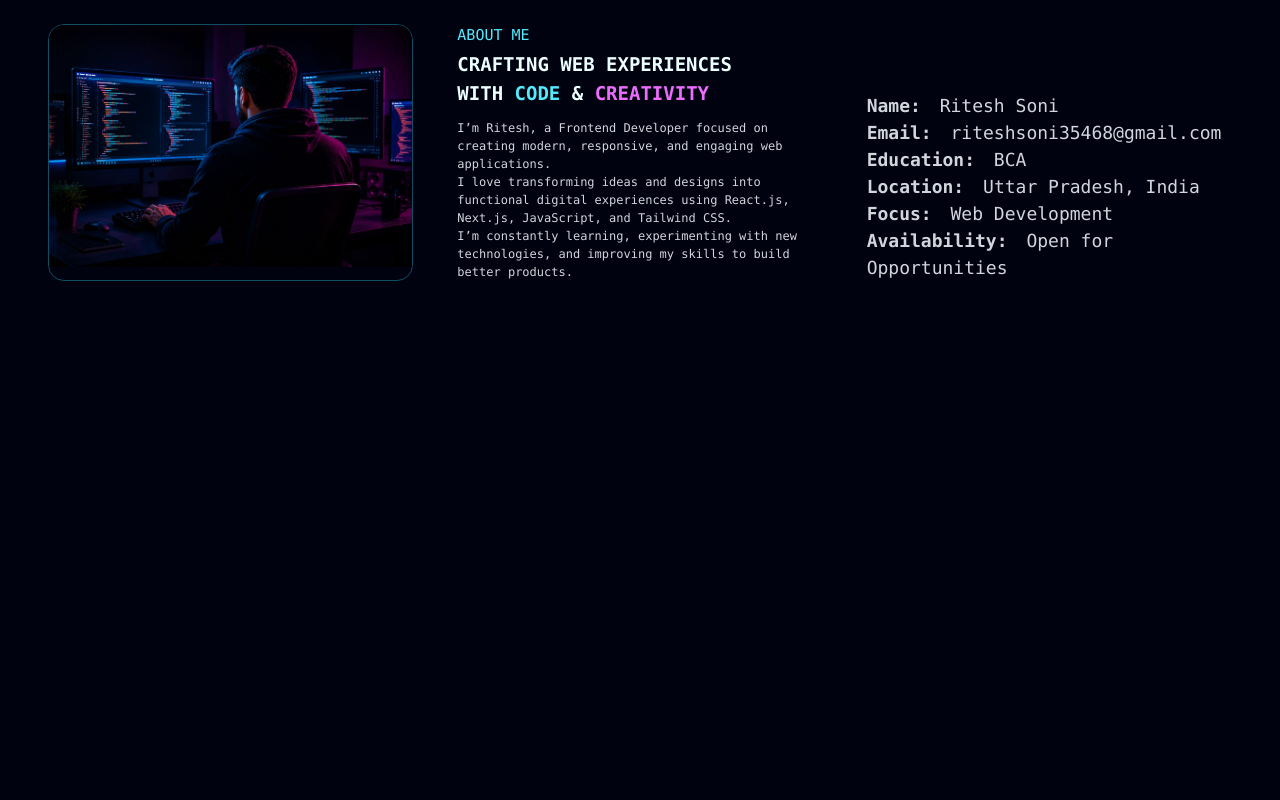
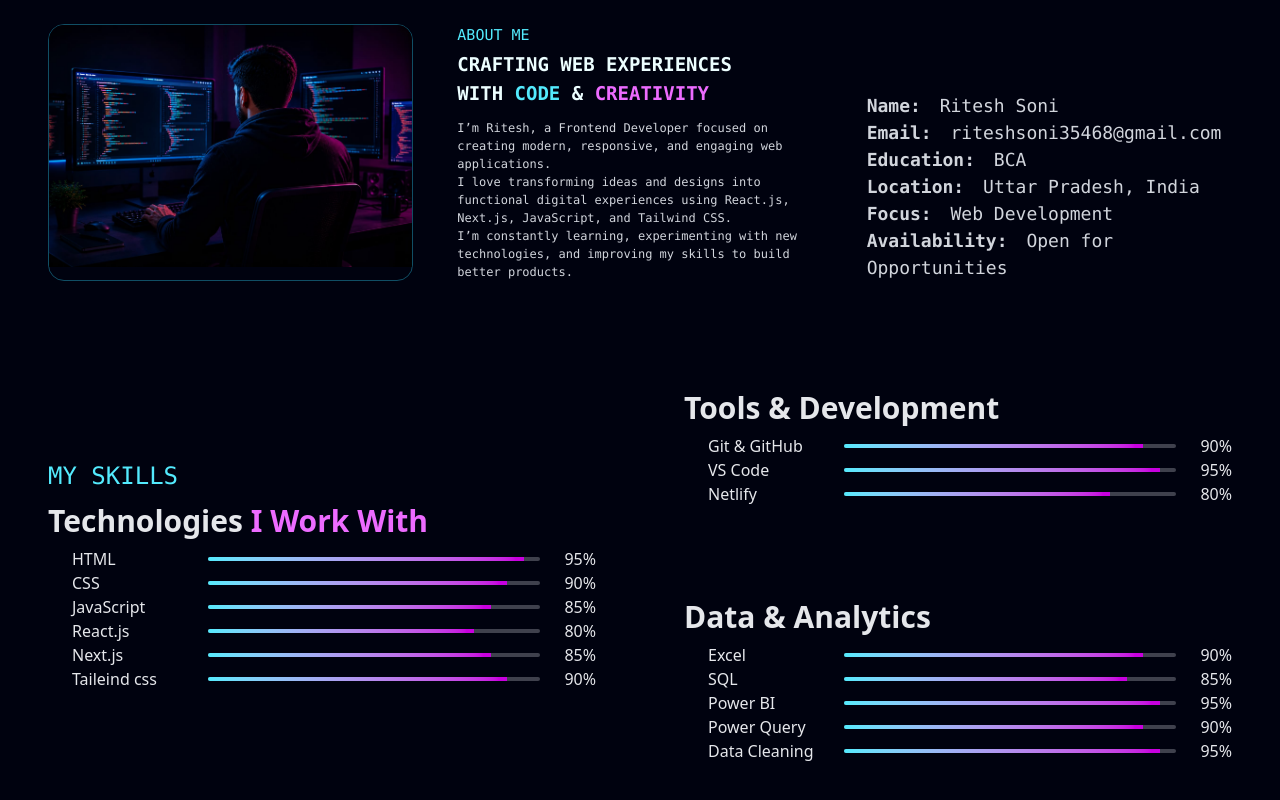
Before and after one commit to riteshsoni-8957/ritesh_dev-portfolio, a Next.js app: page / in a window 1280 px wide. Shown: the part 666-1466 px from the top of the page. Before the commit the page ends 999 px from the top, so only its background shows below. Built offline with nearby package versions, Linux system fonts and the light colour scheme.

Commit message:
add skills

```diff
--- a/app/components/Hero.jsx
+++ b/app/components/Hero.jsx
@@ -14,8 +14,8 @@ function Hero() {
 
             {/* Building Modern ..... */}
             <h1 className='leading-none text-[26px] min-[471px]:text-[30px] min-[671px]:text-[26px] min-[871px]:text-[30px] lg:text-[35px] xl:text-[40px] font-semibold'>
-                Building <br />
-                <span className='text-cyan-300'>Modern </span>
+                Building Modern <br />
+                <span className='text-cyan-300'>Digital </span>
                 <span className='text-fuchsia-400'>Experiences</span>
             </h1>
 
--- /dev/null
+++ b/app/components/Skills.jsx
@@ -0,0 +1,141 @@
+import React from 'react'
+
+// technologies skills data
+const technologies = [
+    {name: "HTML", level: 95},
+    {name: "CSS", level: 90},
+    {name: "JavaScript", level: 85},
+    {name: "React.js", level: 80},
+    {name: "Next.js", level: 85},
+    {name: "Taileind css", level: 90}
+]
+
+// tools and development skills data
+const tools = [
+    {name: "Git & GitHub", level: 90},
+    {name: "VS Code", level: 95},
+    {name: "Netlify", level: 80},
+]
+
+// data and analytics skills data
+const analytics = [
+    {name: "Excel", level: 90},
+    {name: "SQL", level: 85},
+    {name: "Power BI", level: 95},
+    {name: "Power Query", level: 90},
+    {name: "Data Cleaning", level: 95},
+]
+
+function Skills() {
+  return (
+    <div id='skills' className='w-full px-4 min-[371px]:px-8 xl:px-12 py-10 min-[671px]:py-20 xl:py-13 grid grid-cols-1 min-[671px]:grid-cols-2 gap-9 lg:gap-16 xl:gap-22 scroll-mt-8'>
+        <div className='min-[671px]:row-span-2 flex flex-col min-[671px]:justify-center'>
+            <h3 className='text-[13px] min-[371px]:text-[17px] min-[571px]:text-[20px] min-[671px]:text-[15px] min-[871px]:text-[18px] lg:text-[20px] xl:text-[24px] 2xl:text-[28px] font-mono text-cyan-300 mb-1'>
+                MY SKILLS
+            </h3>
+            <h1 className='text-[18px] min-[371px]:text-[22px] min-[471px]:text-[26px] min-[571px]:text-[30px] min-[671px]:text-[20px] min-[871px]:text-[23px] lg:text-[26px] xl:text-[30px] 2xl:text-[34px] font-semibold mb-1'>
+                Technologies
+                <span className='text-fuchsia-400'> I Work With</span>
+            </h1>
+
+            <div className='w-full pl-4 min-[371px]:pl-6'>
+                {
+                    technologies.map((skill) => {
+                        return (
+                            <div key={skill.name} className='flex flex-row justify-between items-center gap-4 min-[471px]:gap-6'>
+                                <h3 className='w-20 min-[471px]:w-25 min-[571px]:w-30 min-[671px]:w-20 lg:w-28 min-[471px]:text-[18px] min-[571px]:text-[20px] min-[671px]:text-[16px] lg:text-[20px] xl:text-[16px]'>
+                                    {skill.name}
+                                </h3>
+
+                                <div className='flex-1 h-1 bg-gray-300/30 rounded-full overflow-hidden'>
+                                    <div
+                                        className='h-full
+                                        bg-gradient-to-r from-cyan-300 to-fuchsia-600'
+                                        style={{width: `${skill.level}%`}}
+                                    >
+                                    </div>
+                                </div>
+
+                                <h3 className='min-[471px]:text-[18px] min-[571px]:text-[20px] min-[671px]:text-[16px] lg:text-[20px] xl:text-[16px]'>
+                                    {skill.level}%
+                                </h3>
+                            </div>
+                        )
+
+                    })
+                }
+            </div>
+        </div>
+
+        <div>
+            <h1 className='text-[18px] min-[371px]:text-[22px] min-[471px]:text-[26px] min-[571px]:text-[30px] min-[671px]:text-[20px] min-[871px]:text-[23px] lg:text-[26px] xl:text-[30px] 2xl:text-[34px] font-semibold mb-1'>
+                Tools & Development
+            </h1>
+
+            <div className='w-full pl-4 min-[371px]:pl-6'>
+                {
+                    tools.map((skill) => {
+                        return (
+                            <div key={skill.name} className='flex flex-row justify-between items-center gap-4 min-[471px]:gap-6'>
+                                <h3 className='w-20 min-[471px]:w-25 min-[571px]:w-30 min-[671px]:w-20 lg:w-28 min-[471px]:text-[18px] min-[571px]:text-[20px] min-[671px]:text-[16px] lg:text-[20px] xl:text-[16px]'>
+                                    {skill.name}
+                                </h3>
+
+                                <div className='flex-1 h-1 bg-gray-300/30 rounded-full overflow-hidden'>
+                                    <div
+                                        className='h-full
+                                        bg-gradient-to-r from-cyan-300 to-fuchsia-600'
+                                        style={{width: `${skill.level}%`}}
+                                    >
+                                    </div>
+                                </div>
+
+                                <h3 className='min-[471px]:text-[18px] min-[571px]:text-[20px] min-[671px]:text-[16px] lg:text-[20px] xl:text-[16px]'>
+                                    {skill.level}%
+                                </h3>
+                            </div>
+                        )
+
+                    })
+                }
+            </div>
+        </div>
+
+        <div>
+            <h1 className='text-[18px] min-[371px]:text-[22px] min-[471px]:text-[26px] min-[571px]:text-[30px] min-[671px]:text-[20px] min-[871px]:text-[23px] lg:text-[26px] xl:text-[30px] 2xl:text-[34px] font-semibold mb-1'>
+                Data & Analytics
+            </h1>
+
+            <div className='w-full pl-4 min-[371px]:pl-6'>
+                {
+                    analytics.map((skill) => {
+                        return (
+                            <div key={skill.name} className='flex flex-row justify-between items-center gap-4 min-[471px]:gap-6'>
+                                <h3 className='w-20 min-[471px]:w-25 min-[571px]:w-30 min-[671px]:w-20 lg:w-28 min-[471px]:text-[18px] min-[571px]:text-[20px] min-[671px]:text-[16px] lg:text-[20px] xl:text-[16px]'>
+                                    {skill.name}
+                                </h3>
+
+                                <div className='flex-1 h-1 bg-gray-300/30 rounded-full overflow-hidden'>
+                                    <div
+                                        className='h-full
+                                        bg-gradient-to-r from-cyan-300 to-fuchsia-600'
+                                        style={{width: `${skill.level}%`}}
+                                    >
+                                    </div>
+                                </div>
+
+                                <h3 className='min-[471px]:text-[18px] min-[571px]:text-[20px] min-[671px]:text-[16px] lg:text-[20px] xl:text-[16px]'>
+                                    {skill.level}%
+                                </h3>
+                            </div>
+                        )
+
+                    })
+                }
+            </div>
+        </div>
+    </div>
+  )
+}
+
+export default Skills
--- a/app/layout.jsx
+++ b/app/layout.jsx
@@ -12,7 +12,7 @@ export default function RootLayout({ children }) {
       lang="en"
     >
       <body className="min-h-screen flex flex-col bg-[#00020f] text-gray-200">
-        <Loader />
+        {/* <Loader /> */}
         {children}
       </body>
     </html>
--- a/app/page.jsx
+++ b/app/page.jsx
@@ -1,6 +1,7 @@
 import Header from './components/Header';
 import Hero from './components/Hero'
 import About from './components/About'
+import Skills from './components/Skills'
 
 export default function Home() {
   return (
@@ -8,6 +9,7 @@ export default function Home() {
       <Header />
       <Hero />
       <About />
+      <Skills />
     </div>
   );
 }
```
